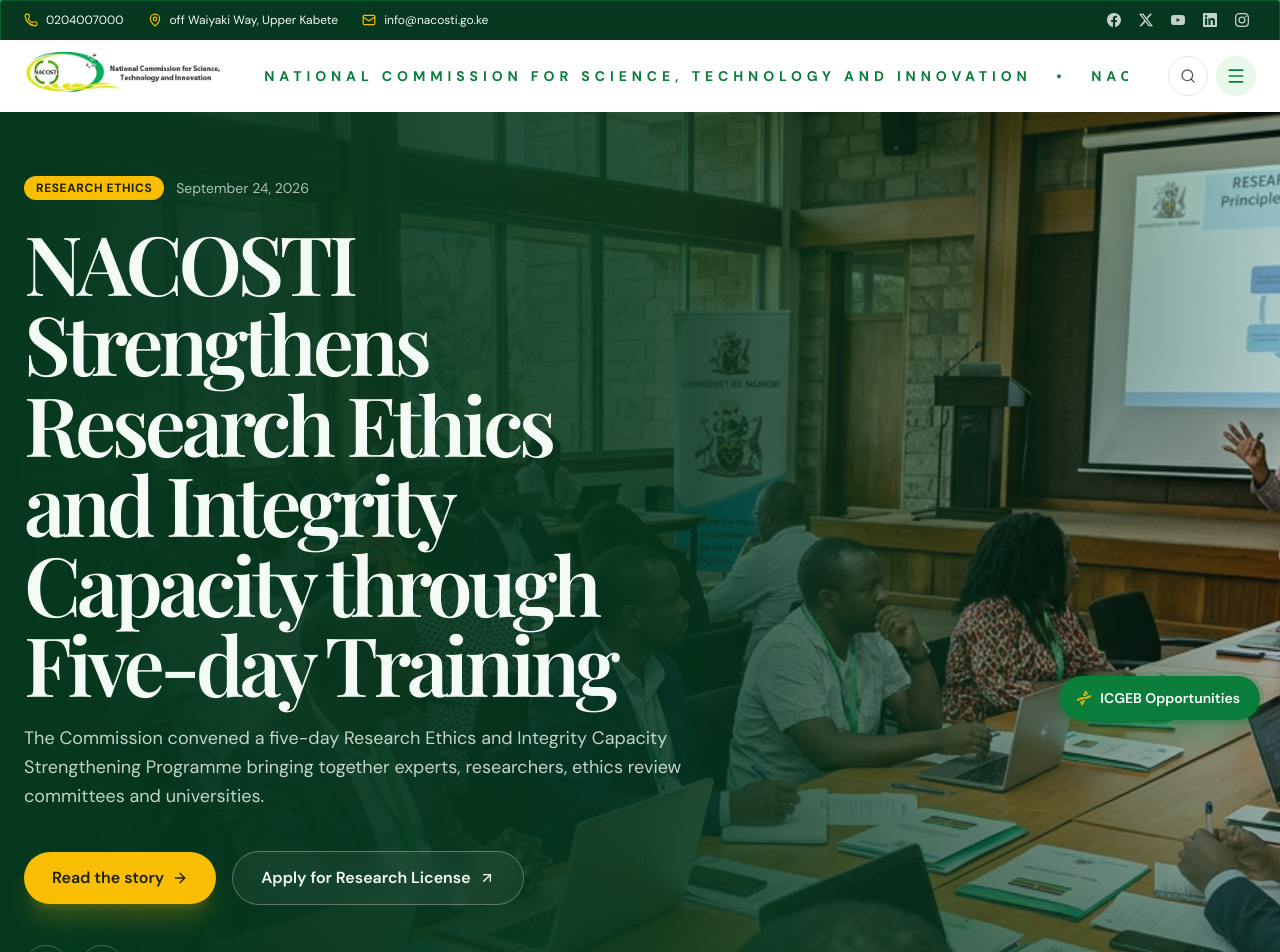
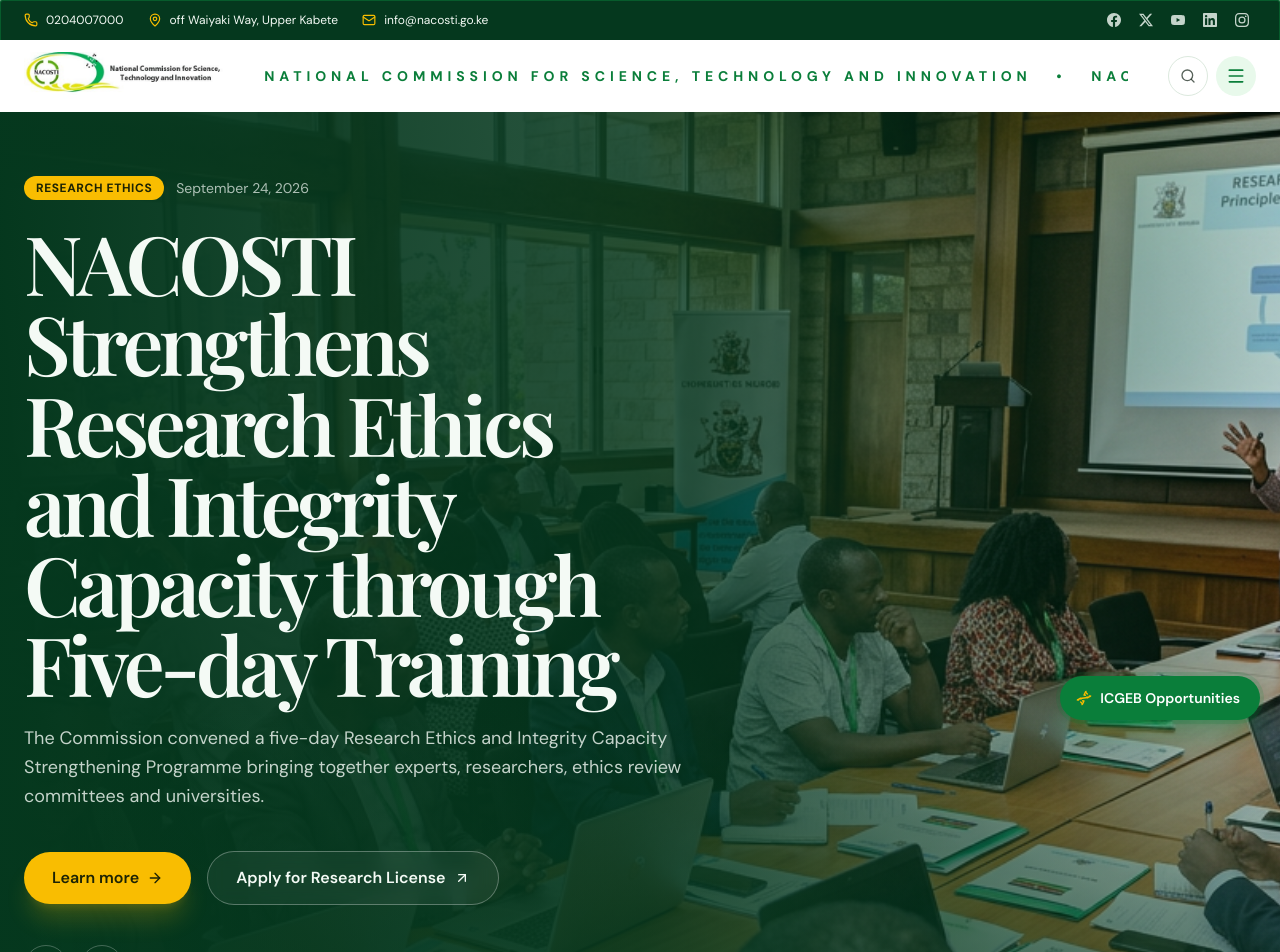
Before and after one commit to programmingzest/NACOSTI-WEBSITE, a React (Vite) app: page /app in a window 1280 px wide. Shown: the top 952 px of the page. Built offline with nearby package versions, Linux system fonts and the light colour scheme; a web font is replaced by a local one.

Commit message:
Change link text from 'Read the story' to 'Learn more'

```diff
--- a/src/components/HeroCarousel.tsx
+++ b/src/components/HeroCarousel.tsx
@@ -75,7 +75,7 @@
               href={heroSlides[index].href}
               className="group inline-flex items-center gap-2 rounded-full bg-accent px-7 py-3.5 font-semibold text-accent-foreground shadow-xl shadow-accent/20 transition-all hover:-translate-y-0.5 hover:shadow-accent/40"
             >
-              Read the story
+              Learn more
               <ArrowRight className="size-4 transition-transform group-hover:translate-x-1" aria-hidden="true" />
             </a>
             <a
```
